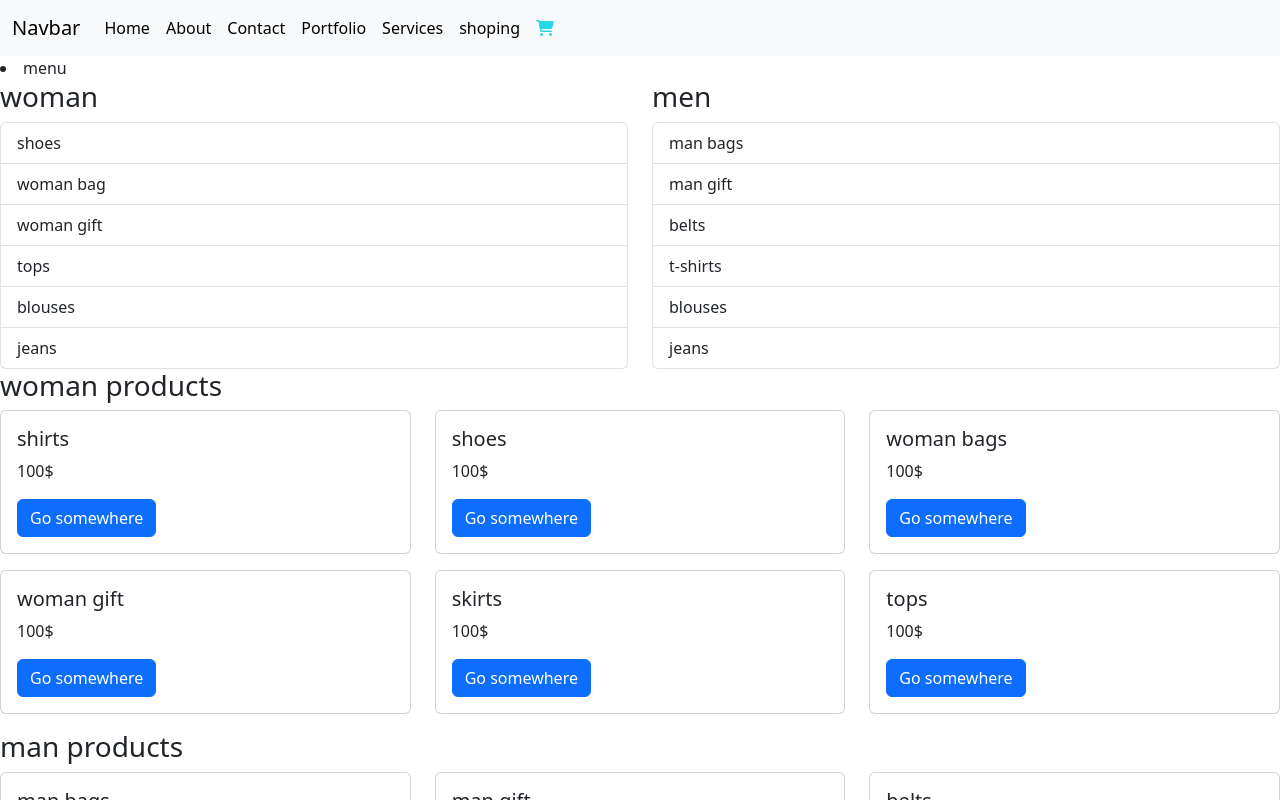
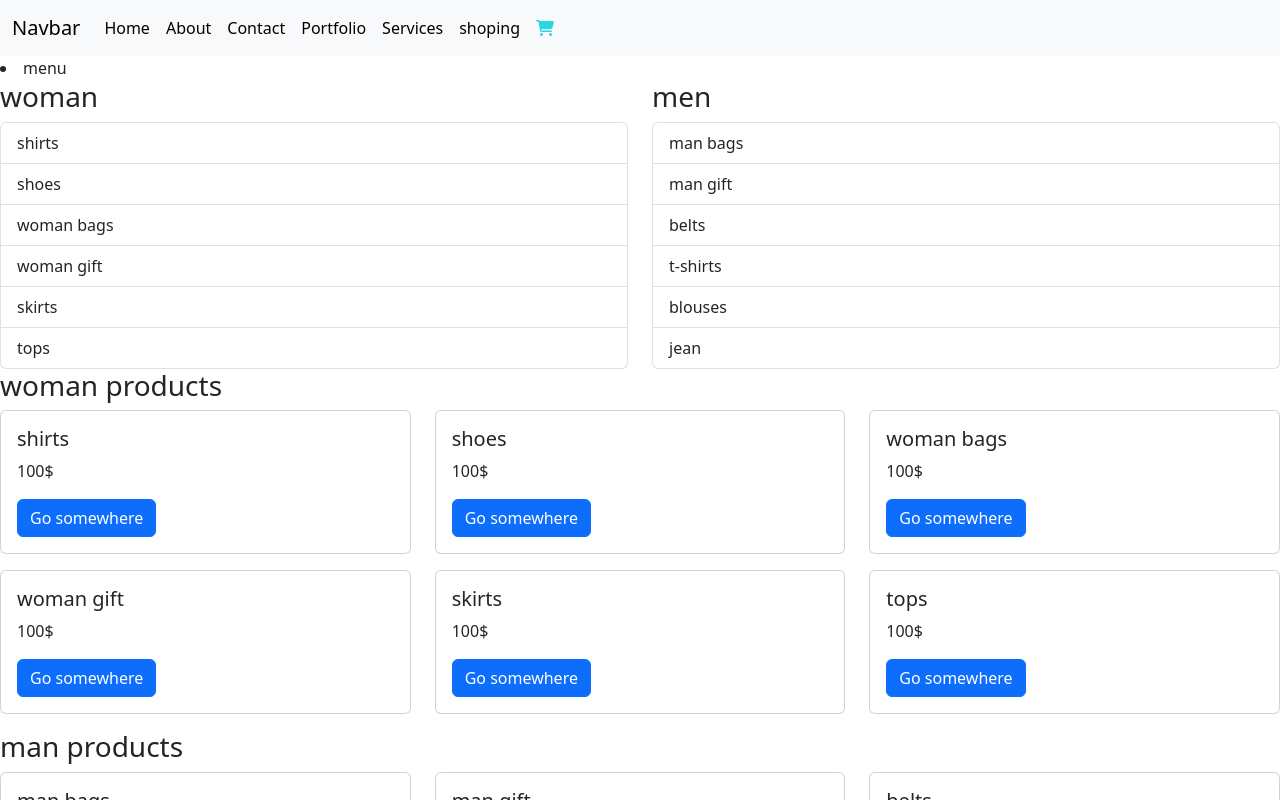
Before and after one commit to hamedhp1375/shop, a React (Create React App) app: page /Shop in a window 1280 px wide. Both pictures are taken after a click on the item "menu". Shown: the top 800 px of the page. Built offline with nearby package versions, Linux system fonts and the light colour scheme.

Commit message:
add Li_custom

```diff
--- /dev/null
+++ b/src/component/Li-custom/Li_custom.jsx
@@ -0,0 +1,14 @@
+import React, { Component } from 'react'
+import { Link } from 'react-router-dom'
+
+export default class Li_custom extends Component {
+  render() {
+    return (
+      <li className='list-group-item'>
+        <Link className='text-decoration-none text-body' to={this.props.addres}>
+        {this.props.name}
+        </Link>
+      </li>
+    )
+  }
+}
--- a/src/pages/Shop/megamenu/Mega_menu.jsx
+++ b/src/pages/Shop/megamenu/Mega_menu.jsx
@@ -1,7 +1,24 @@
 import React, { Component } from "react";
 import { Link } from "react-router-dom";
+import Li_custom from "../../../component/Li-custom/Li_custom";
 class Mega_menu extends Component {
   state = {
+    womanproducts: [
+      { id: 1, name: "shirts", price: [100, "$"] },
+      { id: 2, name: "shoes", price: [100, "$"] },
+      { id: 3, name: "woman bags", price: [100, "$"] },
+      { id: 4, name: "woman gift", price: [100, "$"] },
+      { id: 5, name: "skirts", price: [100, "$"] },
+      { id: 6, name: "tops", price: [100, "$"] },
+    ],
+    manproducts: [
+      { id: 9, name: "man bags", price: [100, "$"] },
+      { id: 10, name: "man gift", price: [100, "$"] },
+      { id: 11, name: "belts", price: [100, "$"] },
+      { id: 12, name: "t-shirts", price: [100, "$"] },
+      { id: 13, name: "blouses", price: [100, "$"] },
+      { id: 14, name: "jean", price: [100, "$"] },
+    ],
     mega_menu_is_open: false,
   };
   showmenu = () => {
@@ -11,6 +28,18 @@ class Mega_menu extends Component {
   };
 
   render() {
+    const woman_menu= this.state.womanproducts.map((item,index)=>{
+       return(
+      <Li_custom addres="#" name={item.name} />
+    )
+    })
+
+    const man_menu= this.state.manproducts.map((item,index)=>{
+      return(
+     <Li_custom addres="#" name={item.name} />
+   )
+   })
+
     return (
       <>
         <nav>
@@ -20,48 +49,14 @@ class Mega_menu extends Component {
               <div className="mega-menu-section col-6">
                 <h3>woman</h3>
                 <ul class="list-group">
+                 {woman_menu}
 
-                  <li class="list-group-item">
-                  <Link className="text-decoration-none text-body" to="#">shoes</Link>
-                    </li>
-                  <li class="list-group-item">
-                  <Link className="text-decoration-none text-body" to="#">woman bag</Link>
-                    </li>
-                  <li class="list-group-item">
-                  <Link className="text-decoration-none text-body" to="#">woman gift</Link>
-                    </li>
-                  <li class="list-group-item">
-                  <Link className="text-decoration-none text-body" to="#">tops</Link>
-                    </li>
-                  <li class="list-group-item">
-                  <Link className="text-decoration-none text-body" to="#"> blouses</Link>
-                   </li>
-                  <li class="list-group-item">
-                  <Link className="text-decoration-none text-body" to="#">jeans</Link>
-                    </li>
                 </ul>
               </div>
               <div className="mega-menu-section col-6">
                 <h3>men</h3>
                 <ul class="list-group">
-                  <li class="list-group-item">
-                    <Link className="text-decoration-none text-body" to="#">man bags</Link>
-                  </li>
-                  <li class="list-group-item">
-                  <Link className="text-decoration-none text-body" to="#">man gift</Link>
-                    </li>
-                  <li class="list-group-item">
-                  <Link className="text-decoration-none text-body" to="#">belts</Link>
-                    </li>
-                  <li class="list-group-item">
-                  <Link className="text-decoration-none text-body" to="#">t-shirts</Link>
-                    </li>
-                  <li class="list-group-item">
-                  <Link className="text-decoration-none text-body" to="#">blouses</Link>
-                    </li>
-                  <li class="list-group-item">
-                  <Link className="text-decoration-none text-body" to="#">jeans</Link>
-                    </li>
+                  {man_menu}
                 </ul>
               </div>
             </div>
```
